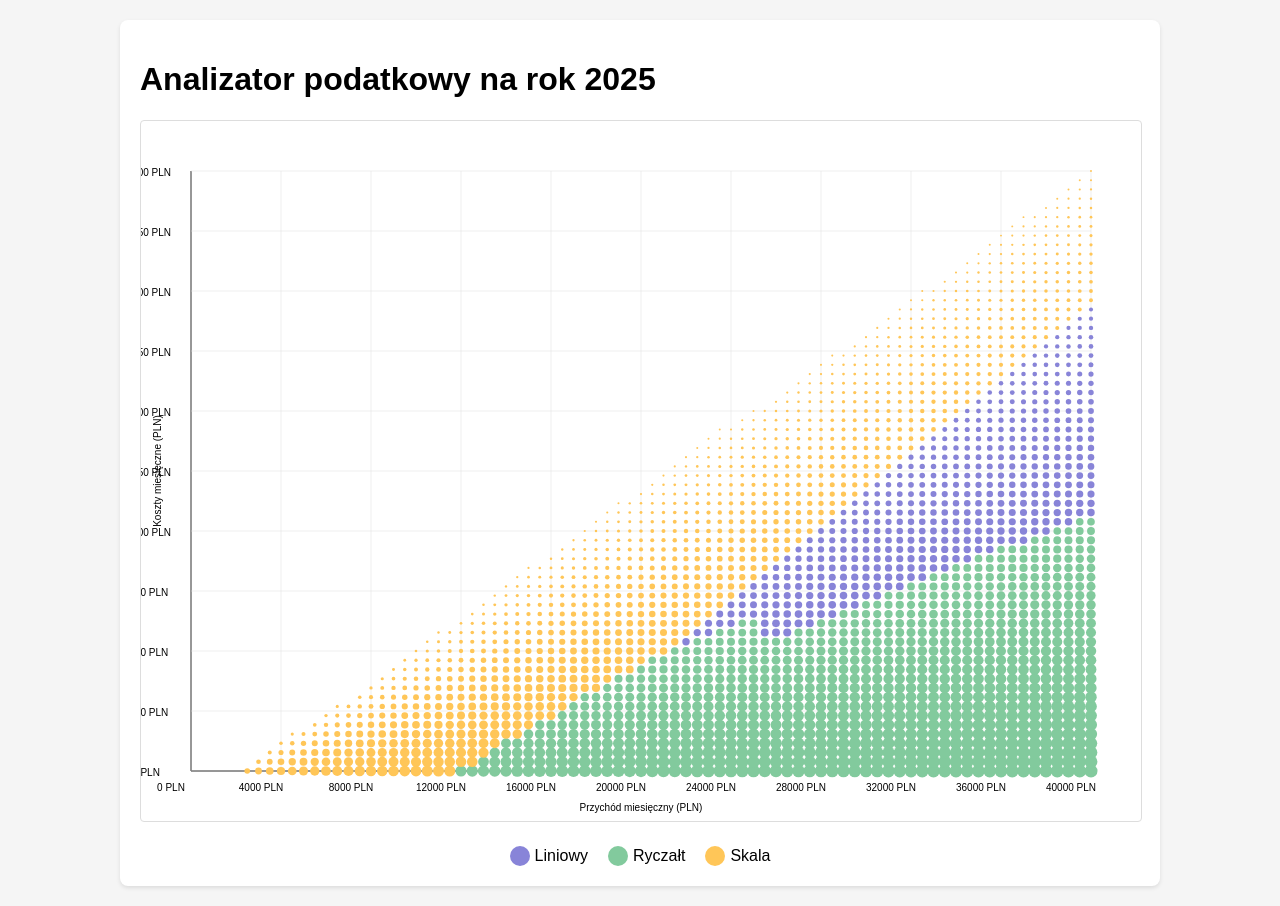
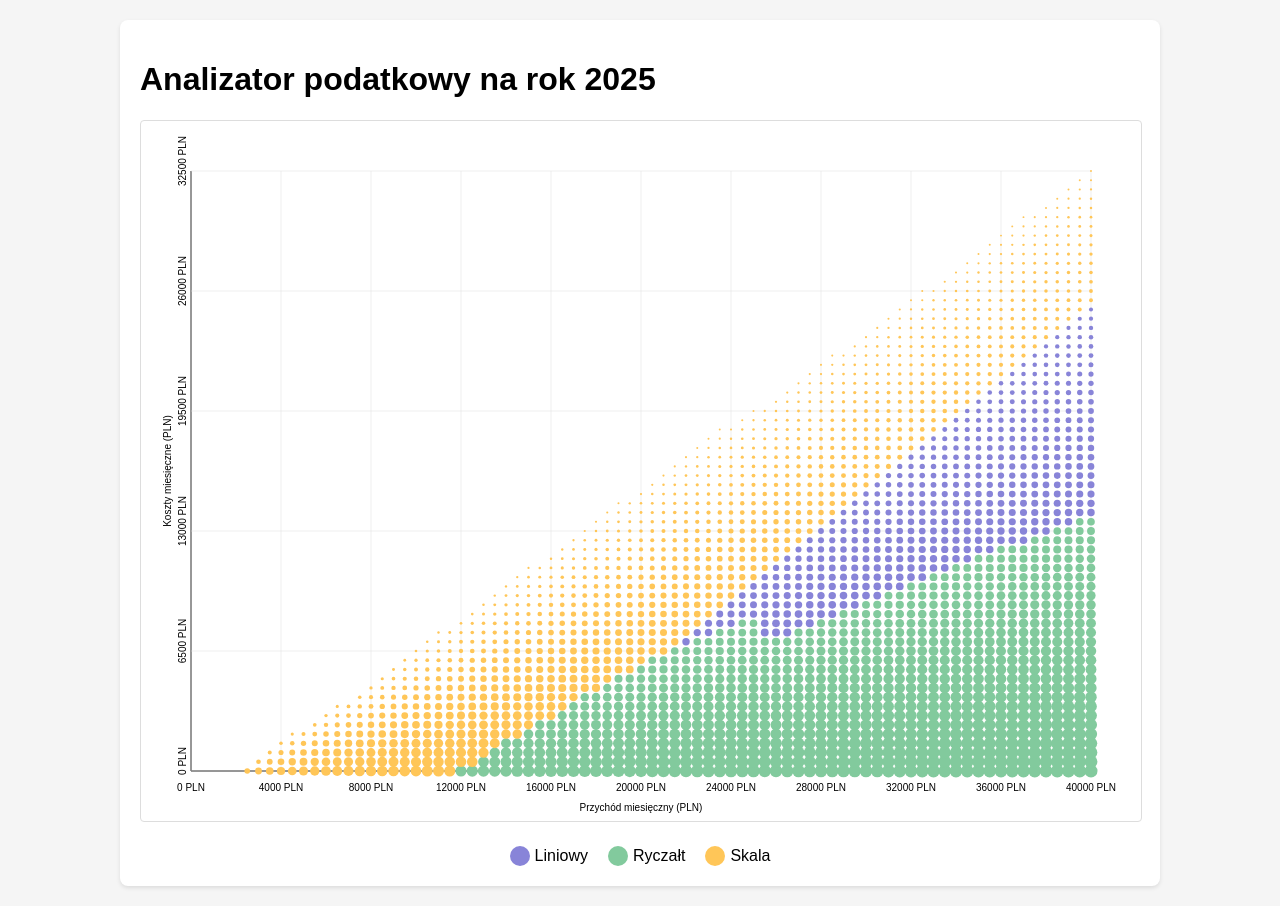
Before and after one commit to PeterWaIIace/me.github.io, a Jekyll site: the page uprojects/AnalizatorPodatkowy2025.html, which Jekyll copies as it is, in a window 1280 px wide. Built offline with Jekyll 4.4.1, drawn with Linux system fonts in a browser that asks for light colours.

Commit message:
Update AnalizatorPodatkowy2025.html

```diff
--- a/uprojects/AnalizatorPodatkowy2025.html
+++ b/uprojects/AnalizatorPodatkowy2025.html
@@ -1,7 +1,7 @@
 <!DOCTYPE html>
 <html>
 <head>
-    <title>Tax Comparison Plot</title>
+    <title>Analizator Podatkowy 2025</title>
     <style>
         body {
             font-family: Arial, sans-serif;
@@ -48,15 +48,6 @@
             border-radius: 50%;
         }
     </style>
-    <script src='https://storage.ko-fi.com/cdn/scripts/overlay-widget.js'></script>
-    <script>
-    kofiWidgetOverlay.draw('peterwallace', {
-        'type': 'floating-chat',
-        'floating-chat.donateButton.text': 'Support me',
-        'floating-chat.donateButton.background-color': '#00b9fe',
-        'floating-chat.donateButton.text-color': '#fff'
-    });
-    </script>
 </head>
 <body>
     <div class="container">
@@ -196,11 +187,11 @@
         const ctx = canvas.getContext('2d');
         const tooltip = document.getElementById('tooltip');
         const data = generateData();
-
         // Calculate scales
         const padding = 50;
         const maxIncome = Math.max(...data.map(d => d.income));
         const maxCosts = Math.max(...data.map(d => d.costs));
+
 
         function scaleX(x) {
             return padding + (x / maxIncome) * (canvas.width - 2 * padding);
@@ -230,9 +221,8 @@
 
         // Y axis title
         ctx.save();
-        ctx.translate(20, canvas.height / 2);
         ctx.rotate(-Math.PI / 2);
-        ctx.fillText('Koszty miesięczne (PLN)', 0, 0);
+        ctx.fillText('Koszty miesięczne (PLN)', -canvas.height/2, 30);
         ctx.restore();
 
         // Draw grid
@@ -249,21 +239,24 @@
 
             // X axis labels
             const label = Math.round(maxIncome * (i / 10));
-            ctx.fillText(label + ' PLN', x - 20, canvas.height - padding + 20);
+            ctx.fillText(label + ' PLN', x, canvas.height - padding + 20);
 
         }
 
         // Y grid
-        for (let i = 0; i <= 10; i++) {
-            const y = padding + (i / 10) * (canvas.height - 2 * padding);
+        for (let i = 0; i <= 5; i++) {
+            const y = padding + (i / 5) * (canvas.height - 2 * padding);
             ctx.beginPath();
             ctx.moveTo(padding, y);
             ctx.lineTo(canvas.width - padding, y);
             ctx.stroke();
 
             // Y axis labels
-            const label = Math.round(maxCosts * ((10 - i) / 10));
-            ctx.fillText(label + ' PLN', 5, y + 5);
+            const label = Math.round(maxCosts * ((5 - i) / 5));
+            ctx.save();
+            ctx.rotate(-Math.PI / 2);
+            ctx.fillText(label + ' PLN', -y + 10, 45);
+            ctx.restore();
         }
 
         // Plot points
@@ -333,5 +326,14 @@
             tooltip.style.display = 'none';
         });
     </script>
+    <script src='https://storage.ko-fi.com/cdn/scripts/overlay-widget.js'></script>
+    <script>
+    kofiWidgetOverlay.draw('peterwallace', {
+        'type': 'floating-chat',
+        'floating-chat.donateButton.text': 'Support me',
+        'floating-chat.donateButton.background-color': '#00b9fe',
+        'floating-chat.donateButton.text-color': '#fff'
+    });
+    </script>
 </body>
 </html>
```
